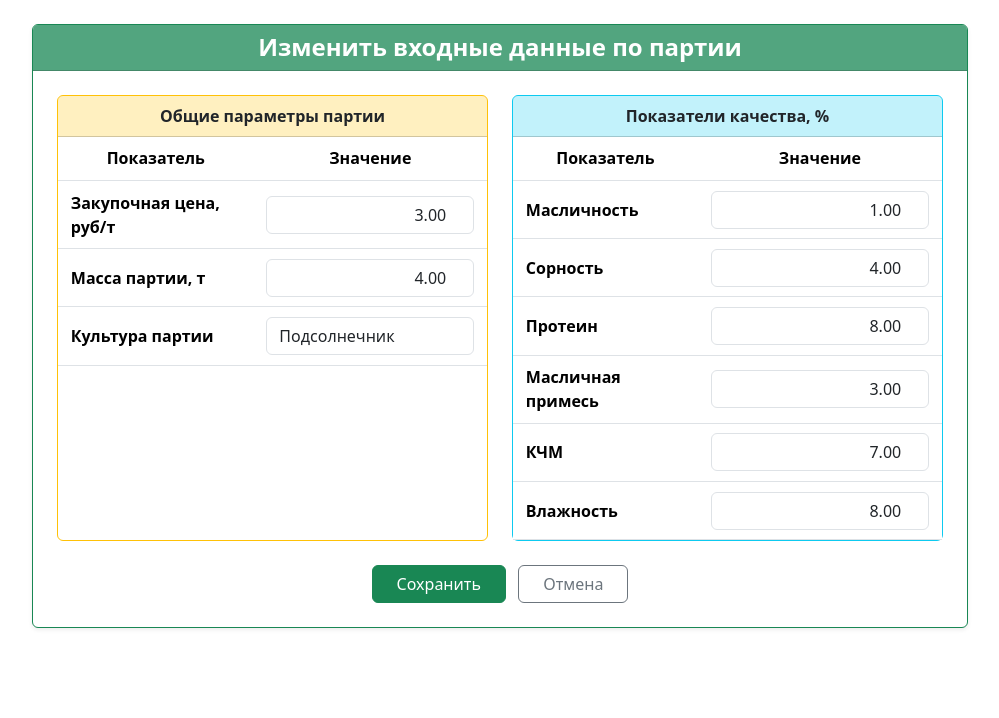
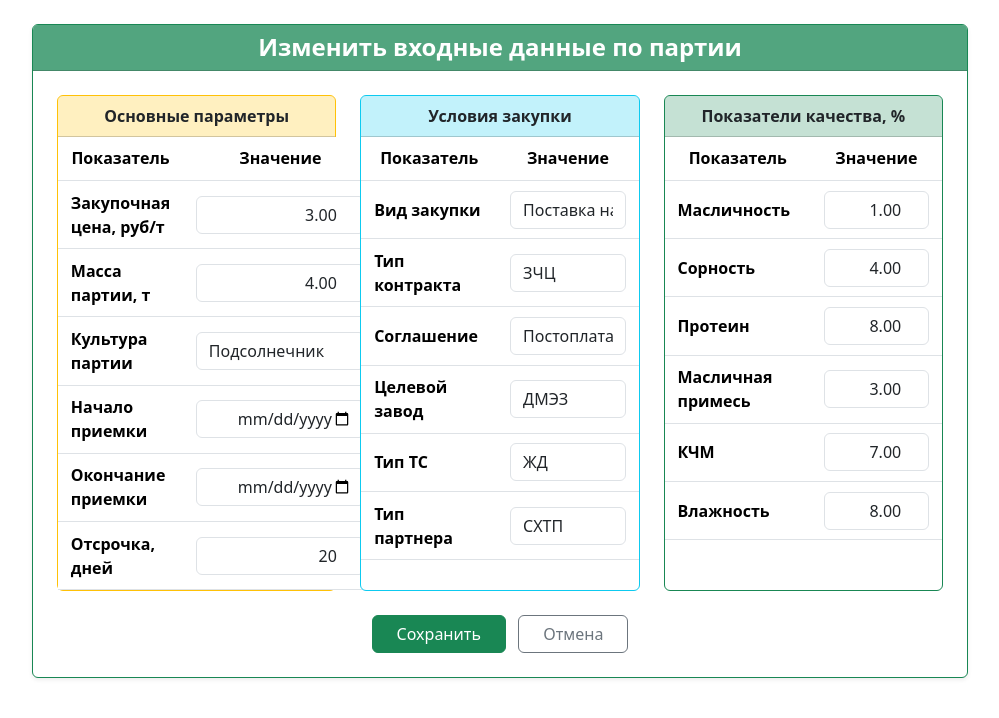
Before and after one commit to orcworker1/purch_calculator, a Django app: page /change_data_by_party in a window 1280 px wide. Shown: the part 54-772 px from the top of the page, without its empty margins (140-1139 px from the left). Run offline with Django 5.2, Linux system fonts and the light colour scheme; data comes from the database, SQL or seed files in the repository; both versions use the stored data as it was after the commit; some libraries are stand-ins or nearby versions.

Commit message:
update table

```diff
--- a/purch_calculator/removal_rates/forms.py
+++ b/purch_calculator/removal_rates/forms.py
@@ -49,7 +49,9 @@ class SunflowerBatchForm(forms.ModelForm):
             'purchase_price', 'weight_actual', 'culture',
             'moisture_actual', 'weed_impurity_actual',
             'oil_impurity_actual', 'oil_content_actual',
-            'KCHM_actual', 'protein_actual'
+            'KCHM_actual', 'protein_actual','receipt_start_date',
+            'receipt_end_date','purchase_type','target_factory','partner_type','contract_type','transport_type',
+            'agreement_type','delay_days',
         ]
         widgets = {
             'purchase_price': forms.NumberInput(attrs={
@@ -96,5 +98,46 @@ class SunflowerBatchForm(forms.ModelForm):
                 'class': 'form-control',
                 'placeholder': 'Выбери культуру'
             }),
+            'receipt_start_date':forms.DateInput(attrs={
+                'type': 'date',
+                'class': 'form-control',
+                'placeholder': 'Выбери Дату'
+            }),
+            'receipt_end_date': forms.DateInput(attrs={
+                'type': 'date',
+                'class': 'form-control',
+                'placeholder': 'Выбери Дату'
+            }),
+            'purchase_type': forms.Select(attrs={
+                'class': 'form-control',
+                'placeholder': 'Вид закупки'
+            }),
+            'target_factory':forms.Select(attrs={
+                'class': 'form-control',
+                'placeholder': 'Выбери завод'
+            }),
+            'partner_type':forms.Select(attrs={
+                'class': 'form-control',
+                'placeholder': 'Выбери партнера'
+            }),
+            'contract_type':forms.Select(attrs={
+                'class': 'form-control',
+                'placeholder': 'Выбери контракт'
+            }),
+            'transport_type':forms.Select(attrs={
+                'class': 'form-control',
+                'placeholder': 'Выбери транспорт'
+            }),
+            'agreement_type':forms.Select(attrs={
+                'class': 'form-control',
+                'placeholder': 'Выбери Соглашение'
+            }),
+            'delay_days':forms.NumberInput(attrs={
+                'class': 'form-control',
+                'step': '1,00',
+                'placeholder': 'Колличество дней отсрочки'
+
+            })
+
 
         }
--- a/purch_calculator/removal_rates/models.py
+++ b/purch_calculator/removal_rates/models.py
@@ -1,7 +1,7 @@
 from django.db import models
 from django.core.validators import MinValueValidator
 from django.utils.translation import gettext_lazy as _
-
+from django.core.validators import MaxValueValidator
 class RemovalForSunflower(models.Model):
     moisture_base = models.DecimalField(
         _("Влажность (базовое значение, %)"),
@@ -144,9 +144,44 @@ class RemovalForRapeseed(models.Model):
 
 
 class RawMaterialBatch(models.Model):
-    STATUS_CHOICES = [ # Выбор культуры
+    CULTURE_CHOICES = [ # Выбор культуры
         ('raps', 'Рапс'),
         ('sunflower', 'Подсолнечник')]
+
+    PURCHASE_TYPE_CHOICES = [
+        ('DirectSupply', 'Прямая поставка'),
+        ('ElevatorSupply', 'Поставка на элеватор'),
+        ('InventoryF13', 'Перепись  Ф - 13'),
+    ]
+    FACTORY_CHOICES = [
+        ('AMPZ', 'АМПЗ'),
+        ('DMEZ', 'ЭМЭЗ'),
+        ('EMEZ', 'ДМЭЗ'),
+        ('VHEMEZ', 'ВХМЭЗ'),
+        ('BKMEZ', 'БКМЭЗ'),
+        ('BLMEZ', 'БЛМЭЗ'),
+        ('OMEZ', 'ОМЭЗ'),
+    ]
+    PARTNER_TYPE_CHOICES = [
+        ('Trader', 'Трейдер'),
+        ('Farm', 'СХТП'),
+        ('Agroholding', 'Агрохолдинг'),
+        ]
+    CONTRACT_TYPE_CHOICES = [
+        ('FZV', 'ФЗВ'),
+        ('ZCHT', 'ЗЧТ'),
+        ('ZCHC', 'ЗЧЦ'),
+    ]
+    TRANSPORT_CHOICES = [
+        ('Auto', 'Авто'),
+        ('Railway', 'ЖД'),
+    ]
+
+    AGREEMENT_CHOICES = [
+        ('Prepayment', 'Предоплата'),
+        ('Postpayment', 'Постоплата'),
+    ]
+
     purchase_price = models.DecimalField( # Закупочная цена
         _("Закупочная ценаб руб/кг"),
         max_digits=10, decimal_places=2, default=0,
@@ -193,13 +228,80 @@ class RawMaterialBatch(models.Model):
     )
     culture = models.CharField( # культура( Подсолнечник или Рапс)
         max_length=20,
-        choices=STATUS_CHOICES,
+        choices=CULTURE_CHOICES,
         default='Рапс',
     )
+    receipt_start_date = models.DateField( # Начало приемки сырья
+        _('Начало приемки сырья'),
+        null=True,
+        blank=True
+    ) #
+    receipt_end_date = models.DateField( # Окончание приемки сырья
+        _('Окончание приемки сырья'),
+        null = True,
+        blank = True
+    )
+
+    purchase_type = models.CharField( # вид закупки (выбор из списка)
+        max_length=30,
+        choices=PURCHASE_TYPE_CHOICES,
+        default='Прямая поставка',
+    )
+
+    target_factory = models.CharField( # Завод (выбор из списка)
+        max_length=30,
+        choices=FACTORY_CHOICES,
+        default='AMPZ',
+    )
+
+
+    partner_type = models.CharField(  # Партнер (выбор из списка)
+        max_length=30,
+        choices=PARTNER_TYPE_CHOICES,
+        default='Trader',
+    )
+    contract_type = models.CharField(  # Контракт (выбор из списка)
+        max_length=30,
+        choices=CONTRACT_TYPE_CHOICES,
+        default='FZV',
+    )
+
+    transport_type =  models.CharField(  # Транспорт (выбор из списка)
+        max_length=30,
+        choices=TRANSPORT_CHOICES,
+        default='Auto',
+    )
+
+    agreement_type = models.CharField(  # Соглашение (выбор из списка)
+        max_length=30,
+        choices=AGREEMENT_CHOICES,
+        default='Prepayment',
+    )
+    delay_days = models.IntegerField(
+        _('Отсрочка'),  #Отсрочка
+        validators=[MaxValueValidator(30, message='Значение не может быть больше 30 дней')],
+        default=0,
+
+    )
+
+
     def __str__(self):
         return f"Removal #{self.id}"
 
+"""Необходимо добавить поля в таблицу «Общая информация» :
 
+Вид закупки – из выпадающего списка (Прямая поставка, Поставка на элеватор, Перепись Ф-13)
+
+Целевой завод  - из выпадающего списка (АМПЗ, ДМЭЗ, ЭМЭЗ, ВХМЭЗ, БКМЭЗ, БЛМЭЗ, ОМЭЗ)
+
+Тип партнера - из выпадающего списка (Трейдер, СХТП, Агрохолдинг)
+
+Тип контракта -  из выпадающего списка (ФЗВ, ЗЧТ, ЗЧЦ)
+Тип ТС - из выпадающего списка (Авто, ЖД)
+
+Соглашение - из выпадающего списка (Предоплата, Постоплата)
+
+Отсрочка – число (не больше 30 дней)"""
 
 
 # Create your models here.
--- a/templates/change_data/update_data_by_party.html
+++ b/templates/change_data/update_data_by_party.html
@@ -59,10 +59,10 @@
         {% csrf_token %}
 
         <div class="row g-4">
-          <div class="col-lg-6">
+          <div class="col-lg-4">
             <div class="card h-100 border-warning">
               <div class="card-header bg-warning bg-opacity-25 text-center fw-semibold">
-                Общие параметры партии
+                Основные параметры
               </div>
               <div class="card-body p-0">
                 <table class="table table-compact mb-0">
@@ -85,15 +85,71 @@
                       <th scope="row" class="text-start">Культура партии</th>
                       <td>{{ form.culture }}</td>
                     </tr>
+                    <tr>
+                      <th scope="row" class="text-start">Начало приемки</th>
+                      <td>{{ form.receipt_start_date }}</td>
+                    </tr>
+                    <tr>
+                      <th scope="row" class="text-start">Окончание приемки</th>
+                      <td>{{ form.receipt_end_date }}</td>
+                    </tr>
+                    <tr>
+                      <th scope="row" class="text-start">Отсрочка, дней</th>
+                      <td>{{ form.delay_days }}</td>
+                    </tr>
                   </tbody>
                 </table>
               </div>
             </div>
           </div>
 
-          <div class="col-lg-6">
+          <div class="col-lg-4">
             <div class="card h-100 border-info">
               <div class="card-header bg-info bg-opacity-25 text-center fw-semibold">
+                Условия закупки
+              </div>
+              <div class="card-body p-0">
+                <table class="table table-compact mb-0">
+                  <thead>
+                    <tr>
+                      <th>Показатель</th>
+                      <th>Значение</th>
+                    </tr>
+                  </thead>
+                  <tbody>
+                    <tr>
+                      <th scope="row" class="text-start">Вид закупки</th>
+                      <td>{{ form.purchase_type }}</td>
+                    </tr>
+                    <tr>
+                      <th scope="row" class="text-start">Тип контракта</th>
+                      <td>{{ form.contract_type }}</td>
+                    </tr>
+                    <tr>
+                      <th scope="row" class="text-start">Соглашение</th>
+                      <td>{{ form.agreement_type }}</td>
+                    </tr>
+                    <tr>
+                      <th scope="row" class="text-start">Целевой завод</th>
+                      <td>{{ form.target_factory }}</td>
+                    </tr>
+                    <tr>
+                      <th scope="row" class="text-start">Тип ТС</th>
+                      <td>{{ form.transport_type }}</td>
+                    </tr>
+                    <tr>
+                      <th scope="row" class="text-start">Тип партнера</th>
+                      <td>{{ form.partner_type }}</td>
+                    </tr>
+                  </tbody>
+                </table>
+              </div>
+            </div>
+          </div>
+
+          <div class="col-lg-4">
+            <div class="card h-100 border-success">
+              <div class="card-header bg-success bg-opacity-25 text-center fw-semibold">
                 Показатели качества, %
               </div>
               <div class="card-body p-0">
```
Also changed, not shown: templates/index.html (+54 -4 lines), db.sqlite3, purch_calculator/removal_rates/migrations/0014_rawmaterialbatch_agreementtype_and_more.py (added), purch_calculator/removal_rates/migrations/0015_rename_agreementtype_rawmaterialbatch_agreement_type_and_more.py (added), purch_calculator/removal_rates/migrations/0016_alter_rawmaterialbatch_delay_days.py (added), 1 other file.
